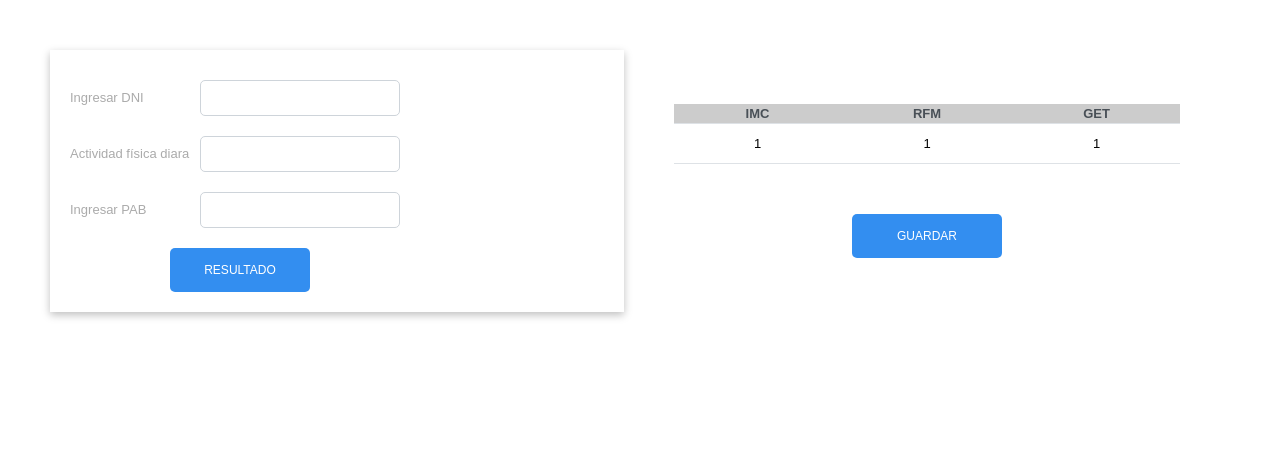
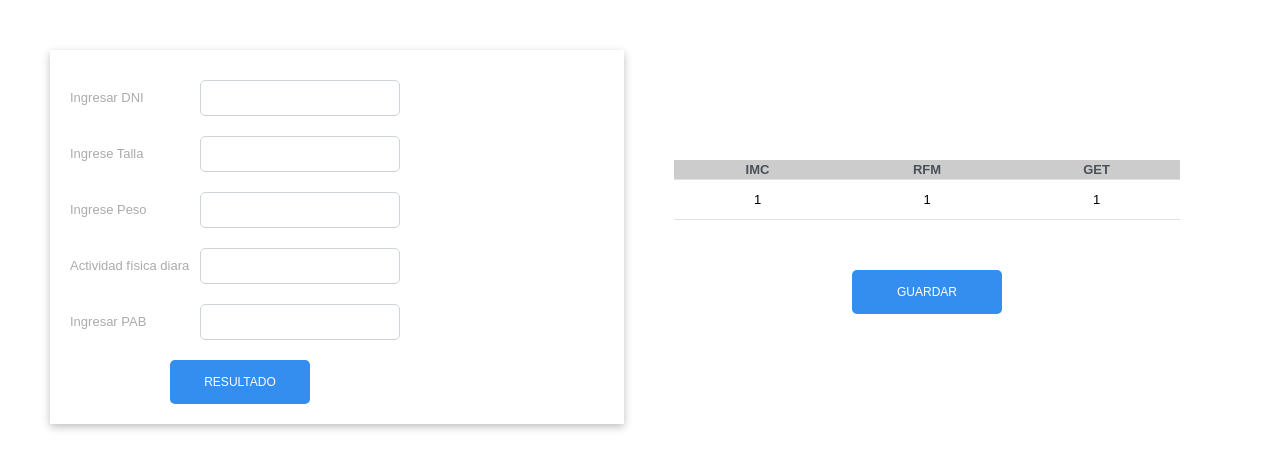
Before and after one commit to eliasbernardo/app-web-nutrition, a website: page dashboard/menu_lateral/antropometria/index.html in a window 1280 px wide. Drawn offline with Linux system fonts and the light colour scheme.

Commit message:
27 de junio html primero

```diff
--- a/dashboard/menu_lateral/antropometria/index.html
+++ b/dashboard/menu_lateral/antropometria/index.html
@@ -14,6 +14,14 @@
             <div class="datos__child dni">
                 <label for="dni">Ingresar DNI</label>
                 <input type="number" id="dni" name="dni" class="input">
+            </div>
+            <div class="datos__child">
+              <label for="dni">Ingrese Talla</label>
+              <input type="text" id="talla" class="input">
+            </div>
+            <div class="datos__child">
+              <label for="dni">Ingrese Peso</label>
+              <input type="text" id="peso" class="input">
             </div>
             <div class="datos__child act__fis">
                 <label for="actividad">Actividad física diara</label>
```
Also changed, not shown: dashboard/menu_lateral/registro/index.html (+0 -2 lines).
